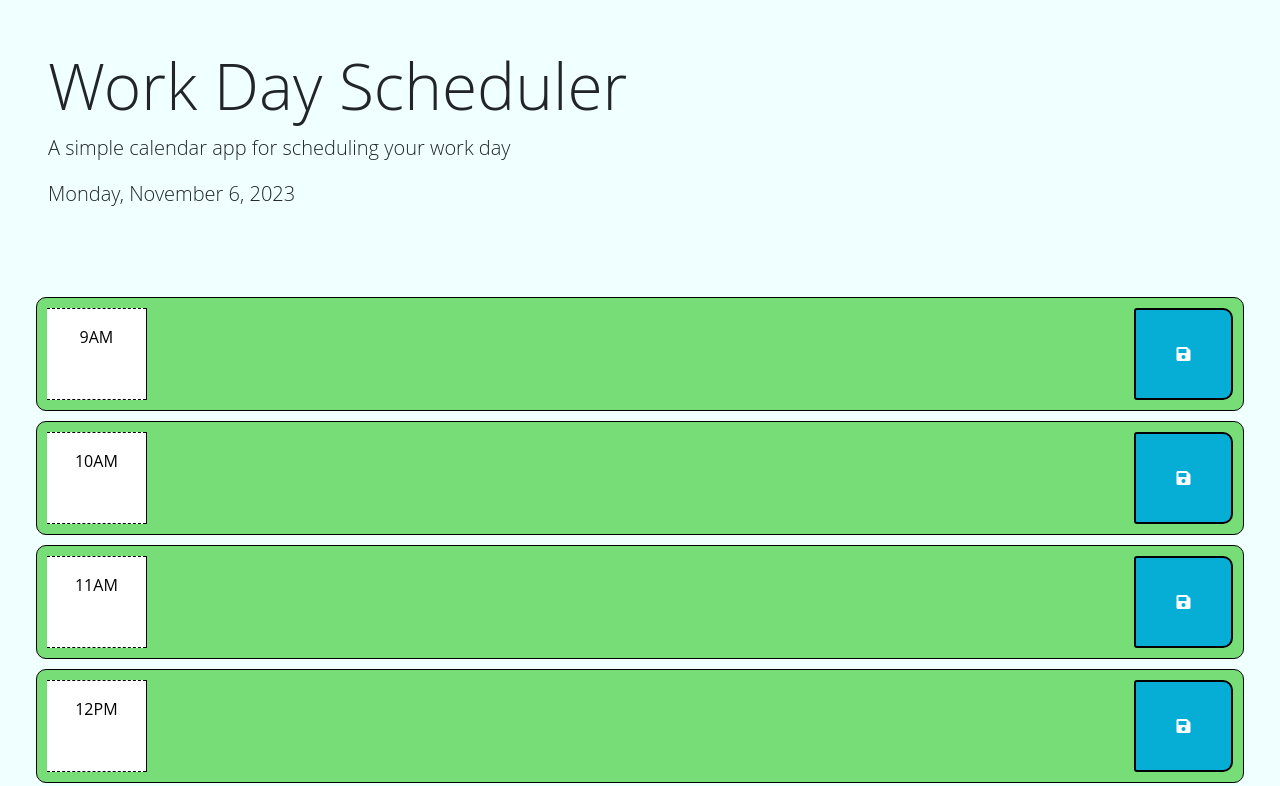
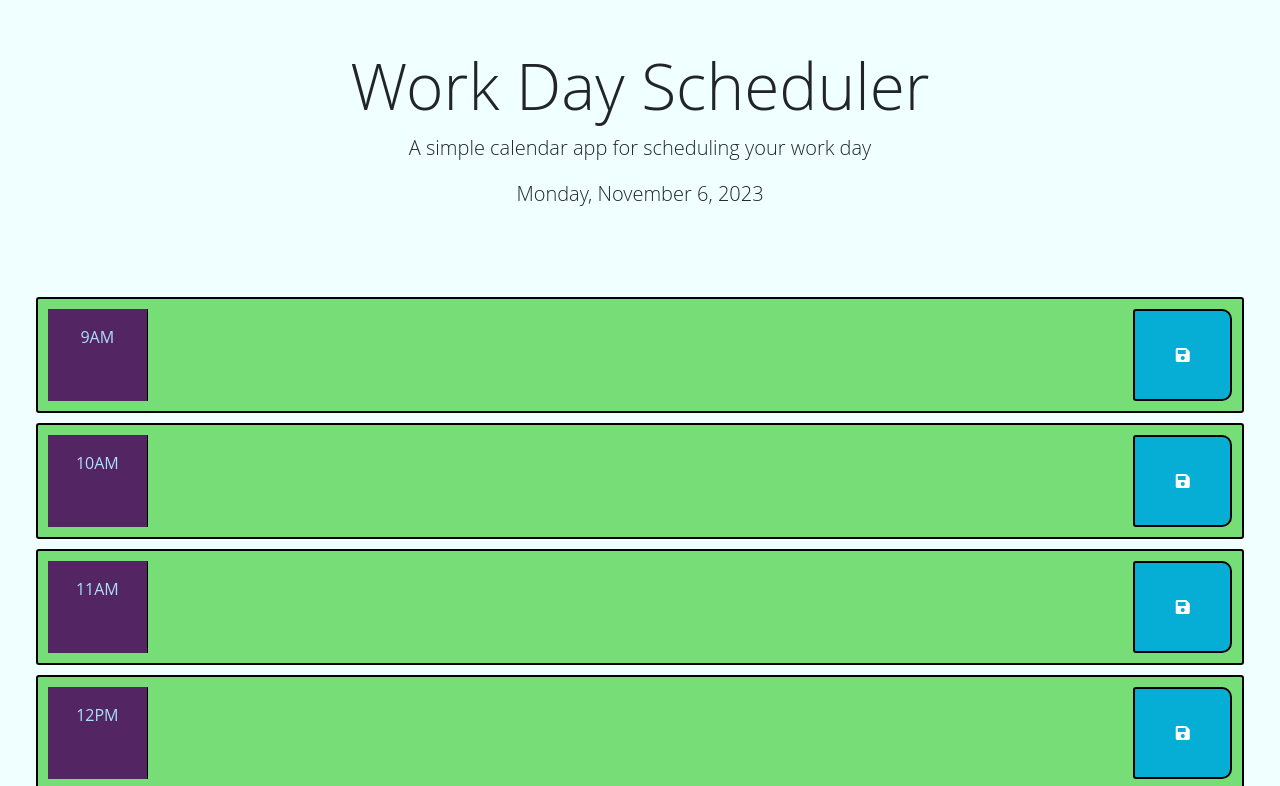
Before and after one commit to Stas-Cell-Max/work-day-scheduler-app, a plain HTML site: page Develop/index.html in a window 1280 px wide. Shown: the top 786 px of the page. Drawn offline with nearby package versions, Linux system fonts and the light colour scheme.

```diff
--- a/Develop/style.css
+++ b/Develop/style.css
@@ -2,16 +2,18 @@
   font-family: 'Open Sans', sans-serif;
   font-size: 16px;
   background-color: azure;
+  display: center;
 }
+
+
 
 header {
 flex-direction: center ;
+display: center;
+text-align: center;
 }
 
-.display-3 {
-  font-size: 4rem;
-  display: center;
-}
+
 textarea {
   background: transparent;
   border: none;
@@ -29,17 +31,19 @@
   border-radius: 10px;
   padding: 10px;
   margin-bottom: 10px;
-  border: 1px solid #000;
-  background-color: #fff;
+  border: 2px solid #000;
+  background-color: #903baa;
+  border-radius: 3px;
+  border-color: #000;
 }
 
 .hour {
-  background-color: #fff;
-  color: #000;
+  background-color: #542563;
+  color: #abe2f8;
   text-align: center;
+  text-size-adjust: 15px;
   padding: 10px;
-  border-top: 1px dashed #000;
-  border-bottom: 1px dashed #000;
+
 }
 
 .past {
```
Also changed, not shown: 1 other file.
